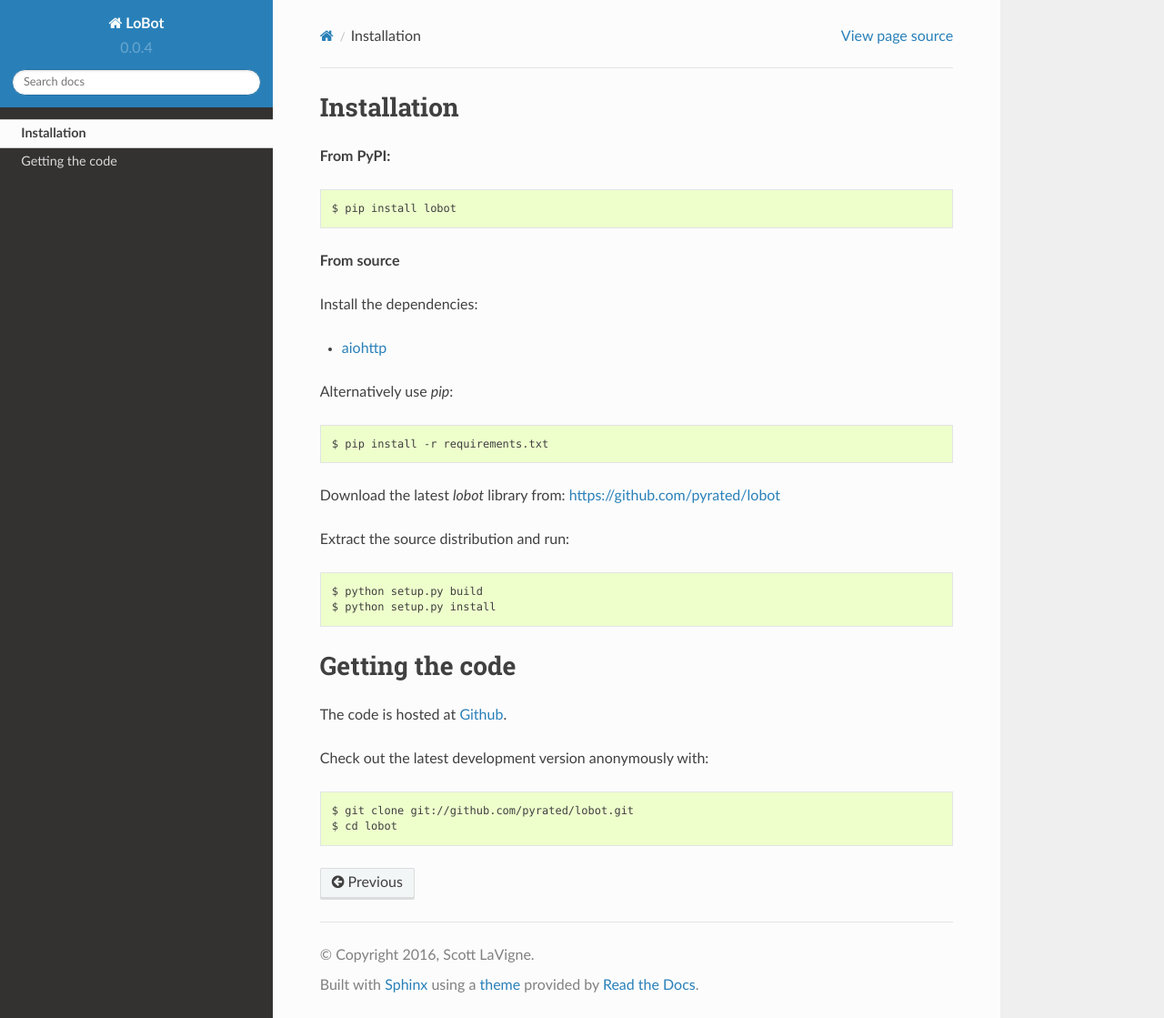
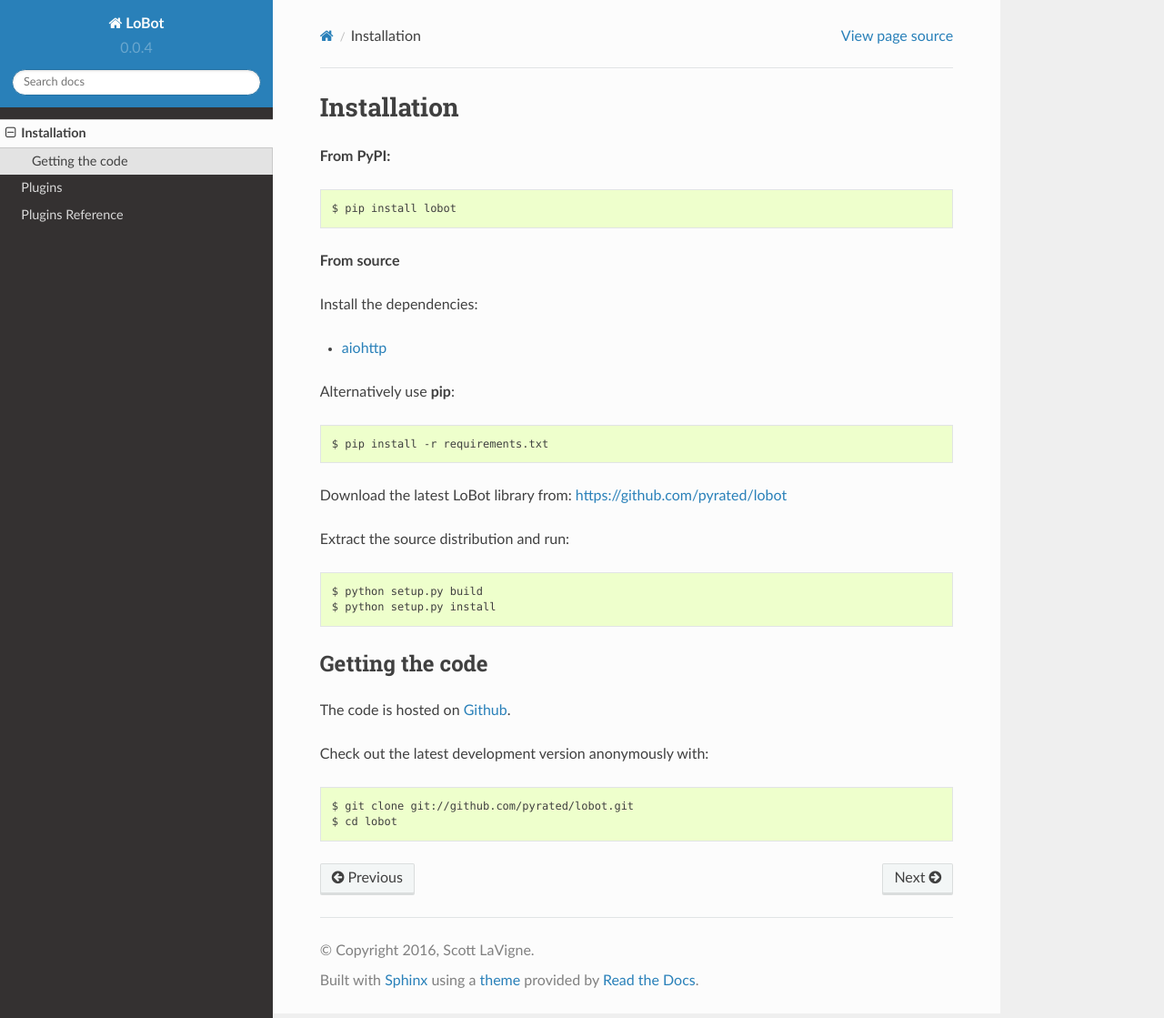
Before and after one commit to lavignes/lobot, a Sphinx documentation site: the page built from doc/installation.rst, in a window 1280 px wide and 1119 px high. Shown: the whole window at 91% size. Built offline with Sphinx 7.4.7 and the Read the Docs theme 2.0.0, drawn with Linux system fonts in a browser that asks for light colours.

Commit message:
Update docs

```diff
--- a/README.rst
+++ b/README.rst
@@ -58,7 +58,7 @@
 Documentation
 =============
 
-https://lobot.readthedocs.org.
+https://lobot.readthedocs.org
 
 Requirements
 ============
--- a/doc/index.rst
+++ b/doc/index.rst
@@ -9,6 +9,8 @@
    :maxdepth: 1
 
    installation.rst
+   plugins.rst
+   plugins_ref.rst
 
 Indices and tables
 ==================
--- a/doc/installation.rst
+++ b/doc/installation.rst
@@ -11,11 +11,11 @@
 
 - `aiohttp <https://github.com/KeepSafe/aiohttp>`_
 
-Alternatively use `pip`::
+Alternatively use **pip**::
 
     $ pip install -r requirements.txt
 
-Download the latest `lobot` library from: https://github.com/pyrated/lobot
+Download the latest LoBot library from: https://github.com/pyrated/lobot
 
 Extract the source distribution and run::
 
@@ -23,9 +23,9 @@
     $ python setup.py install
 
 Getting the code
-================
+----------------
 
-The code is hosted at `Github <https://github.com/pyrated/lobot>`_.
+The code is hosted on `Github <https://github.com/pyrated/lobot>`_.
 
 Check out the latest development version anonymously with::
 
```
Also changed, not shown: other parts of doc/index.rst (+2 -2 lines), doc/plugins.rst (added, +10 -0 lines), doc/plugins_ref.rst (added, +123 -0 lines), 4 other files.
